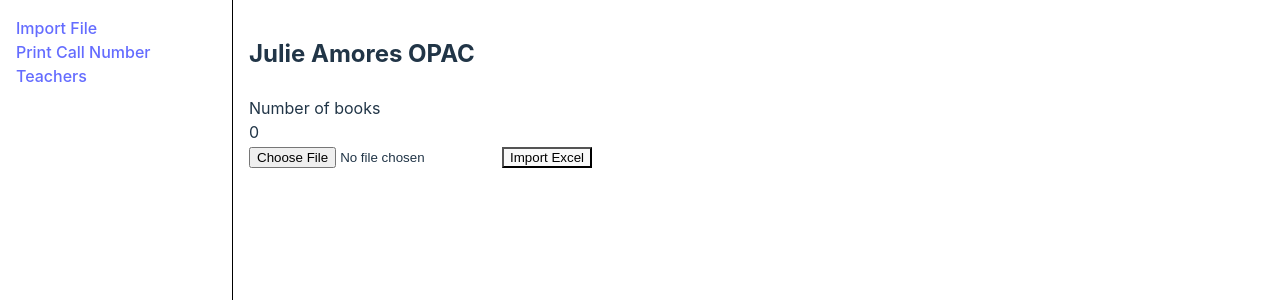
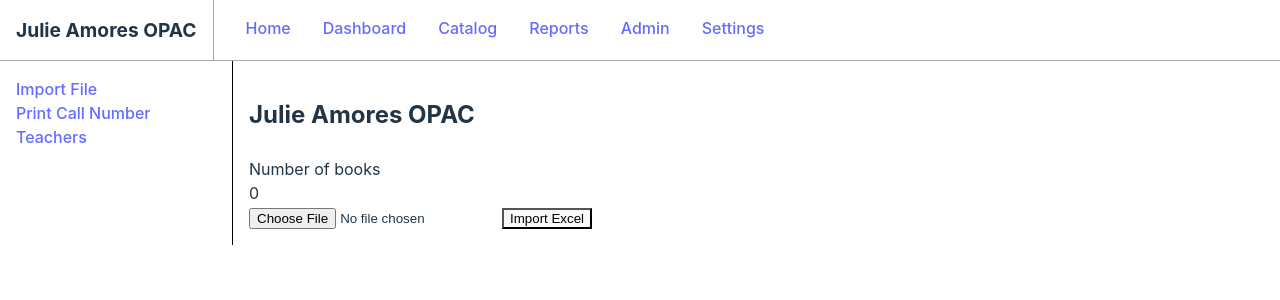
Before and after one commit to bsnman/OPAc-frontend, a Vue app: page / in a window 1280 px wide. Shown: the top 300 px of the page. Built offline with nearby package versions, Linux system fonts and the light colour scheme; no server answers.

Commit message:
add nav bar header

```diff
--- a/index.html
+++ b/index.html
@@ -4,7 +4,7 @@
     <meta charset="UTF-8" />
     <link rel="icon" type="image/svg+xml" href="/vite.svg" />
     <meta name="viewport" content="width=device-width, initial-scale=1.0" />
-    <title>Vite + Vue + TS</title>
+    <title>OPAC - Julie Amores</title>
   </head>
   <body>
     <div id="app"></div>
--- a/src/App.vue
+++ b/src/App.vue
@@ -1,21 +1,28 @@
 <script setup lang="ts">
 import SideBar from "./components/common/SideBar.vue";
+import NavBar from "./components/common/NavBar.vue";
 </script>
 
 <template>
   <div class="main-container">
-    <div class="sidebar-container">
-      <SideBar />
+    <div class="navbar-container">
+      <NavBar />
     </div>
-    <div class="workspace-container">
-      <router-view></router-view>
+
+    <div style="display: flex">
+      <div class="sidebar-container">
+        <SideBar />
+      </div>
+      <div class="workspace-container">
+        <router-view></router-view>
+      </div>
     </div>
   </div>
 </template>
 
 <style scoped>
 .main-container {
-  display: flex;
+  width: 100vw;
   height: 100%;
 }
 .sidebar-container {
--- /dev/null
+++ b/src/components/common/NavBar.vue
@@ -0,0 +1,51 @@
+<script setup lang="ts"></script>
+
+<template>
+  <div class="navbar-component">
+    <div>
+      <div class="app-title">Julie Amores OPAC</div>
+    </div>
+    <div class="app-router-links">
+      <div><router-link to="/">Home</router-link></div>
+      <div>
+        <router-link to="/print-call-number">Dashboard</router-link>
+      </div>
+      <div>
+        <router-link to="/print-call-number">Catalog</router-link>
+      </div>
+      <div>
+        <router-link to="/reports">Reports</router-link>
+      </div>
+      <div>
+        <router-link to="/reports">Admin</router-link>
+      </div>
+      <div>
+        <router-link to="/reports">Settings</router-link>
+      </div>
+    </div>
+  </div>
+</template>
+
+<style scoped lang="scss">
+.navbar-component {
+  height: calc(28px + 2rem);
+  display: flex;
+  border-bottom: 1px solid #aaa;
+}
+
+.app-title {
+  padding: 1rem;
+  font-size: 1.2em;
+  font-weight: bold;
+  border-right: 1px solid #aaa;
+}
+
+.app-router-links {
+  padding: 1rem;
+  display: flex;
+
+  > div > a {
+    margin: 0 1rem;
+  }
+}
+</style>
```
